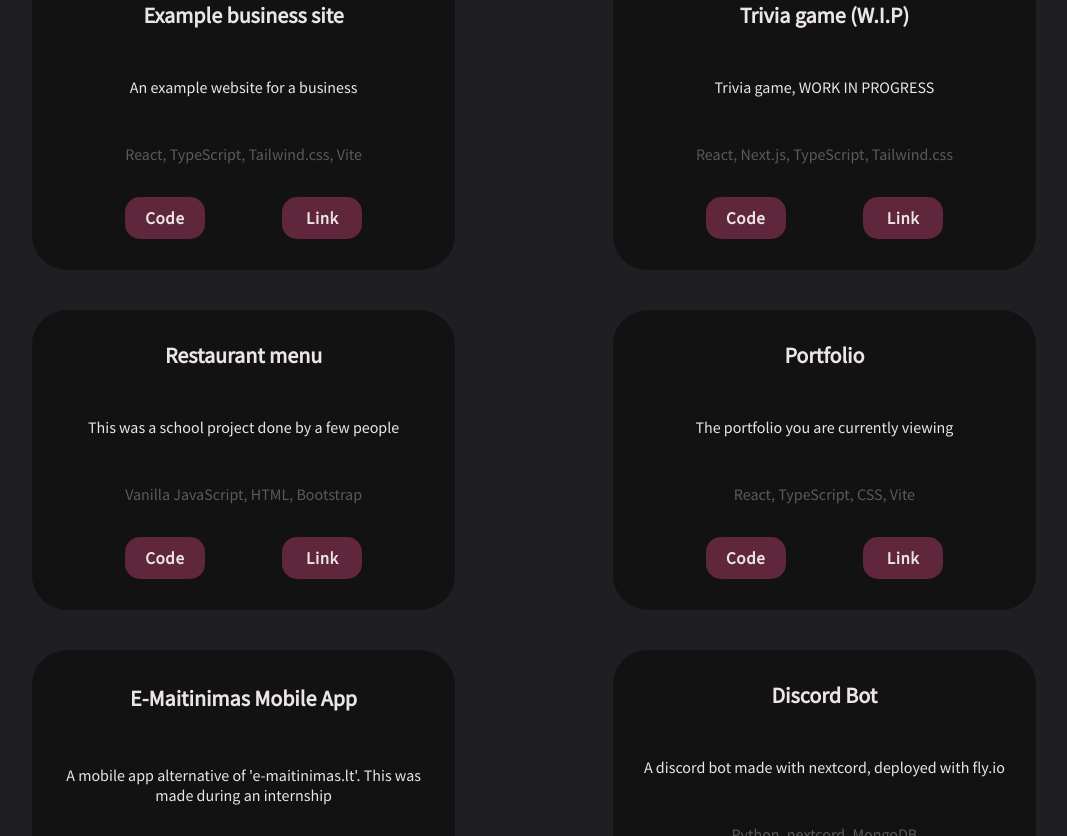
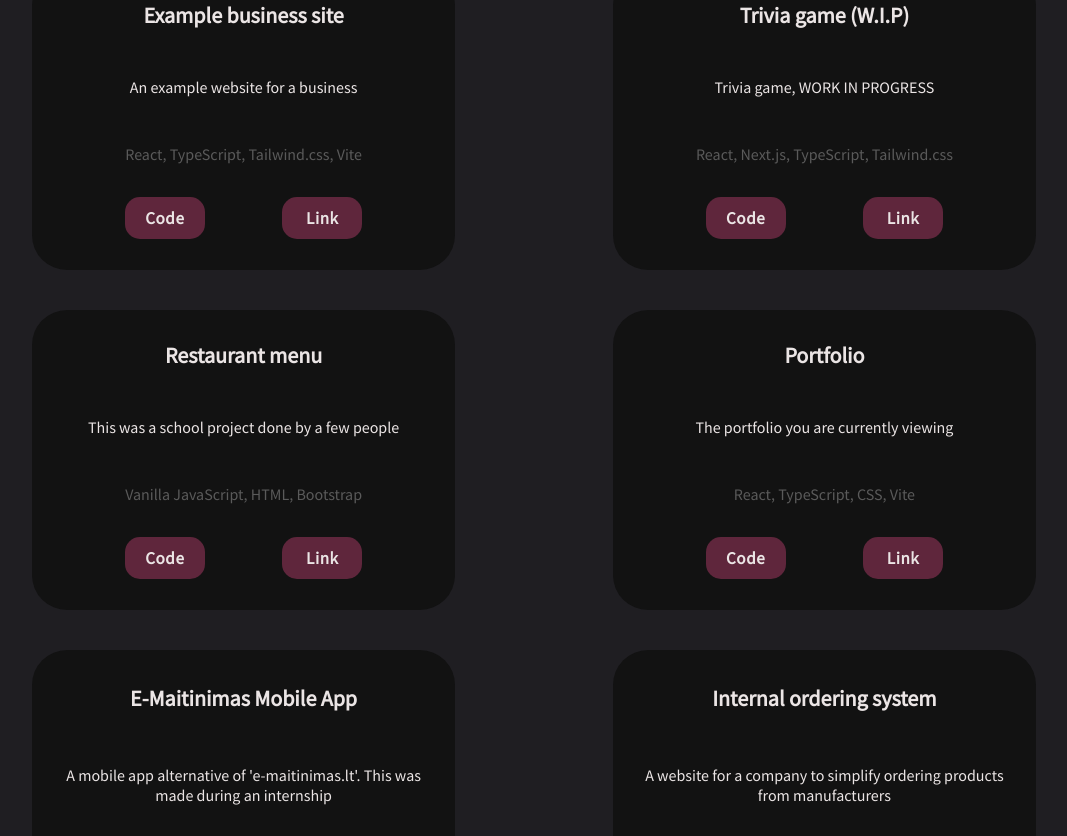
Before and after one commit to airidassimanskis/portfolio, a React (Vite) app: page / in a window 1280 px wide. Shown: the part 1964-2800 px from the top of the page, without its empty margins (106-1173 px from the left). Built offline with nearby package versions, Linux system fonts and the light colour scheme.

Commit message:
small additions

```diff
--- a/src/App.tsx
+++ b/src/App.tsx
@@ -11,7 +11,7 @@ import Qualifications from "./components/Qualifications"
 import { useEffect } from "react"
 
 function App() {
-    console.log("Labas :D")
+    console.log("Hi :D")
 
     useEffect(() => {
         const observer = new IntersectionObserver((entries) => {
--- a/src/components/Projects.tsx
+++ b/src/components/Projects.tsx
@@ -48,6 +48,20 @@ const Projects = () => {
                 "TypeScript",
                 "Node.js",
                 "MySQL",
+            ],
+        },
+        {
+            title: "Internal ordering system",
+            image: "",
+            description:
+                "A website for a company to simplify ordering products from manufacturers",
+            technologies: [
+                "React",
+                "Next.js",
+                "Tailwind.css",
+                "Node.js",
+                "Express.js",
+                "MongoDB",
             ],
         },
         {
```
Also changed, not shown: 1 other file (tests, documents, lock files or other folders).
